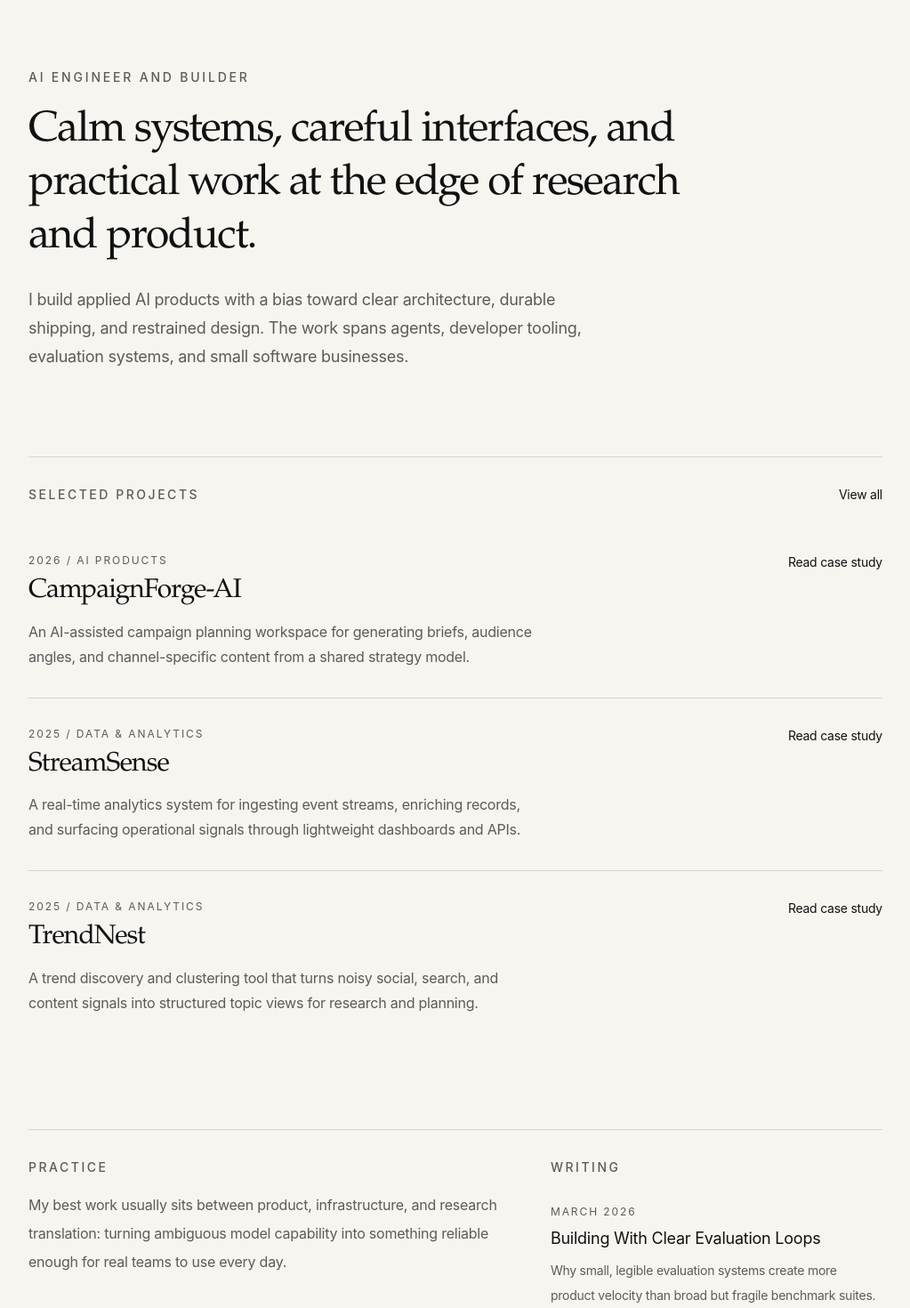
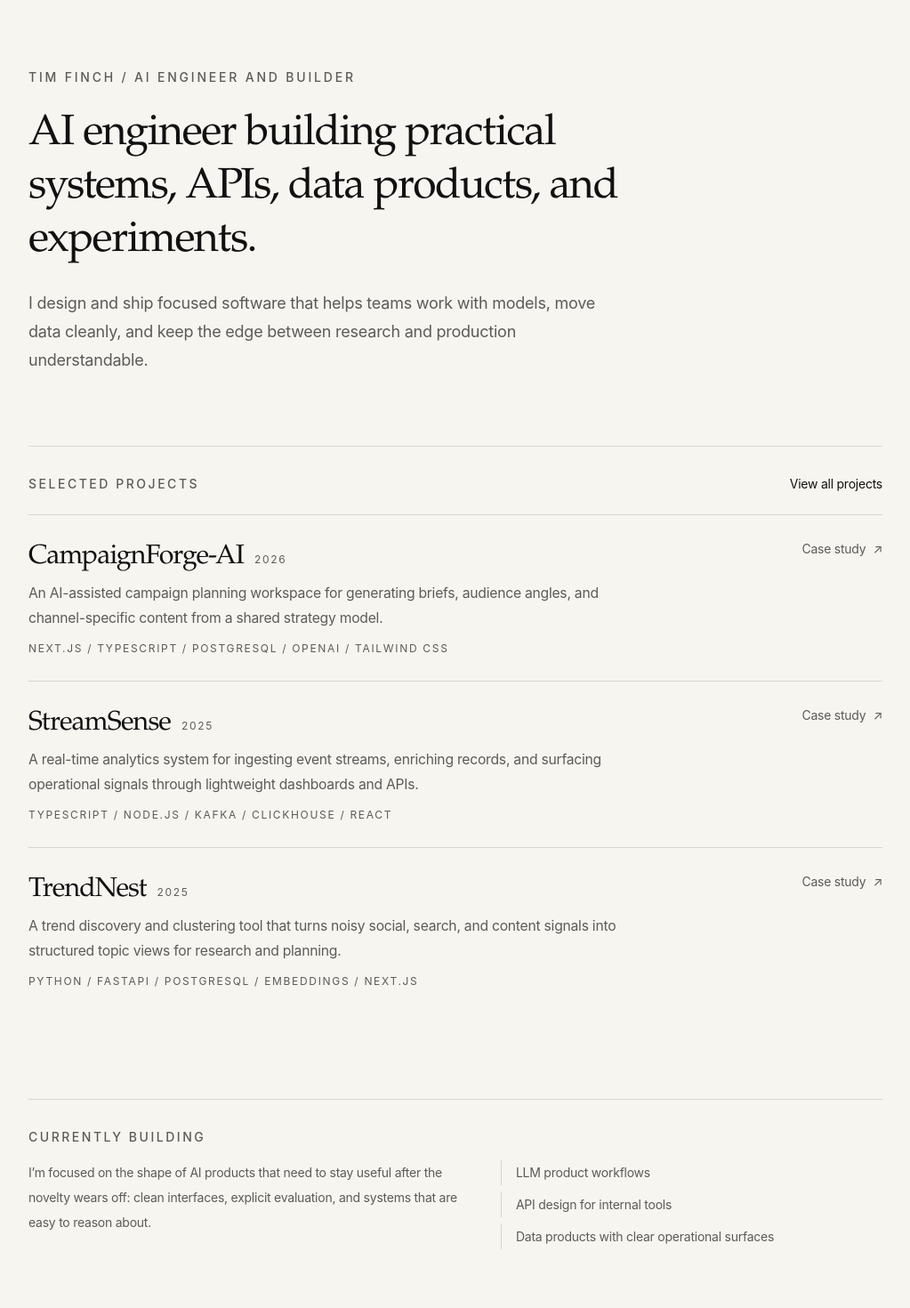
Before and after one commit to Peippo1/portfolio-site, a Next.js app: page / in a window 1280 px wide. Shown: the part 100-1570 px from the top of the page at 89% size, without its empty margins (128-1151 px from the left). Built offline with nearby package versions, Linux system fonts and the light colour scheme.

Commit message:
Refine minimalist homepage

```diff
--- a/src/app/page.tsx
+++ b/src/app/page.tsx
@@ -1,95 +1,105 @@
 import Link from "next/link";
 import { Container } from "@/components/ui/container";
-import { PageIntro } from "@/components/ui/page-intro";
 import { getFeaturedProjects } from "@/data/projects";
-import { writingEntries } from "@/data/writing";
+import { profile } from "@/data/profile";
 
 const featuredProjects = getFeaturedProjects(3);
-const latestWriting = writingEntries.slice(0, 2);
+
+const recentFocus = [
+  "LLM product workflows",
+  "API design for internal tools",
+  "Data products with clear operational surfaces",
+];
 
 export default function HomePage() {
   return (
     <main>
-      <Container className="py-20 sm:py-24">
-        <PageIntro
-          eyebrow="AI engineer and builder"
-          title="Calm systems, careful interfaces, and practical work at the edge of research and product."
-          description="I build applied AI products with a bias toward clear architecture, durable shipping, and restrained design. The work spans agents, developer tooling, evaluation systems, and small software businesses."
-        />
+      <Container className="max-w-4xl py-20 sm:py-24">
+        <header className="max-w-3xl">
+          <p className="text-sm font-medium tracking-[0.2em] text-[var(--color-muted)] uppercase">
+            {profile.name} / {profile.role}
+          </p>
+
+          <h1 className="font-editorial mt-6 text-4xl leading-tight sm:text-5xl">
+            AI engineer building practical systems, APIs, data products, and
+            experiments.
+          </h1>
+
+          <p className="mt-6 max-w-2xl text-lg leading-8 text-[var(--color-muted)]">
+            I design and ship focused software that helps teams work with
+            models, move data cleanly, and keep the edge between research and
+            production understandable.
+          </p>
+        </header>
 
         <section
-          aria-labelledby="home-projects"
-          className="mt-20 border-t border-[var(--color-border)] pt-8 sm:mt-24"
+          aria-labelledby="featured-projects"
+          className="mt-18 border-t border-[var(--color-border)] pt-8 sm:mt-20"
         >
           <div className="flex items-baseline justify-between gap-4">
             <h2
-              id="home-projects"
+              id="featured-projects"
               className="text-sm font-medium tracking-[0.18em] text-[var(--color-muted)] uppercase"
             >
               Selected Projects
             </h2>
             <Link href="/projects" className="text-sm text-[var(--color-muted)]">
-              View all
+              View all projects
             </Link>
           </div>
 
-          <div className="mt-6 divide-y divide-[var(--color-border)]">
+          <div className="mt-6 divide-y divide-[var(--color-border)] border-t border-[var(--color-border)]">
             {featuredProjects.map((project) => (
-              <article key={project.slug} className="py-6 sm:py-8">
-                <div className="flex flex-col gap-3 sm:flex-row sm:items-start sm:justify-between">
-                  <div className="max-w-2xl">
-                    <p className="text-xs tracking-[0.16em] text-[var(--color-muted)] uppercase">
-                      {project.year} / {project.category}
+              <article key={project.slug} className="group py-6 sm:py-7">
+                <Link
+                  href={`/projects/${project.slug}`}
+                  className="grid gap-3 sm:grid-cols-[minmax(0,1fr)_auto] sm:gap-6"
+                >
+                  <div className="min-w-0">
+                    <div className="flex flex-wrap items-baseline gap-x-3 gap-y-1">
+                      <h3 className="font-editorial text-2xl leading-tight sm:text-[1.9rem]">
+                        {project.title}
+                      </h3>
+                      <span className="text-xs tracking-[0.14em] text-[var(--color-muted)] uppercase">
+                        {project.year}
+                      </span>
+                    </div>
+                    <p className="mt-2 max-w-2xl text-sm leading-7 text-[var(--color-muted)] sm:text-[0.98rem]">
+                      {project.shortSummary}
                     </p>
-                    <h3 className="mt-2 font-editorial text-2xl leading-tight sm:text-3xl">
-                      <Link href={`/projects/${project.slug}`}>{project.title}</Link>
-                    </h3>
-                    <p className="mt-3 max-w-xl text-sm leading-7 text-[var(--color-muted)] sm:text-base">
-                      {project.shortSummary}
+                    <p className="mt-3 text-xs tracking-[0.14em] text-[var(--color-muted)] uppercase">
+                      {project.stack.join(" / ")}
                     </p>
                   </div>
 
-                  <Link
-                    href={`/projects/${project.slug}`}
-                    className="text-sm text-[var(--color-muted)]"
-                  >
-                    Read case study
-                  </Link>
-                </div>
+                  <div className="flex items-start sm:justify-end">
+                    <span className="inline-flex items-center gap-2 text-sm text-[var(--color-muted)] transition-transform duration-150 group-hover:translate-x-0.5 group-hover:text-[var(--color-text)]">
+                      Case study <span aria-hidden="true">↗</span>
+                    </span>
+                  </div>
+                </Link>
               </article>
             ))}
           </div>
         </section>
 
-        <section className="mt-20 grid gap-12 border-t border-[var(--color-border)] pt-8 sm:mt-24 sm:grid-cols-[minmax(0,1.3fr)_minmax(0,0.9fr)]">
-          <div>
-            <h2 className="text-sm font-medium tracking-[0.18em] text-[var(--color-muted)] uppercase">
-              Practice
-            </h2>
-            <p className="mt-4 max-w-2xl text-base leading-8 text-[var(--color-muted)]">
-              My best work usually sits between product, infrastructure, and
-              research translation: turning ambiguous model capability into
-              something reliable enough for real teams to use every day.
+        <section className="mt-20 border-t border-[var(--color-border)] pt-8 sm:mt-24">
+          <h2 className="text-sm font-medium tracking-[0.18em] text-[var(--color-muted)] uppercase">
+            Currently building
+          </h2>
+          <div className="mt-4 grid gap-4 text-sm leading-7 text-[var(--color-muted)] sm:grid-cols-[minmax(0,1.2fr)_minmax(0,1fr)]">
+            <p className="max-w-2xl">
+              I’m focused on the shape of AI products that need to stay useful
+              after the novelty wears off: clean interfaces, explicit
+              evaluation, and systems that are easy to reason about.
             </p>
-          </div>
-
-          <div>
-            <h2 className="text-sm font-medium tracking-[0.18em] text-[var(--color-muted)] uppercase">
-              Writing
-            </h2>
-            <div className="mt-4 divide-y divide-[var(--color-border)]">
-              {latestWriting.map((entry) => (
-                <article key={entry.slug} className="py-4">
-                  <p className="text-xs tracking-[0.16em] text-[var(--color-muted)] uppercase">
-                    {entry.date}
-                  </p>
-                  <h3 className="mt-2 text-lg leading-7">{entry.title}</h3>
-                  <p className="mt-2 text-sm leading-7 text-[var(--color-muted)]">
-                    {entry.summary}
-                  </p>
-                </article>
+            <ul className="space-y-2">
+              {recentFocus.map((item) => (
+                <li key={item} className="border-l border-[var(--color-border)] pl-4">
+                  {item}
+                </li>
               ))}
-            </div>
+            </ul>
           </div>
         </section>
       </Container>
```
